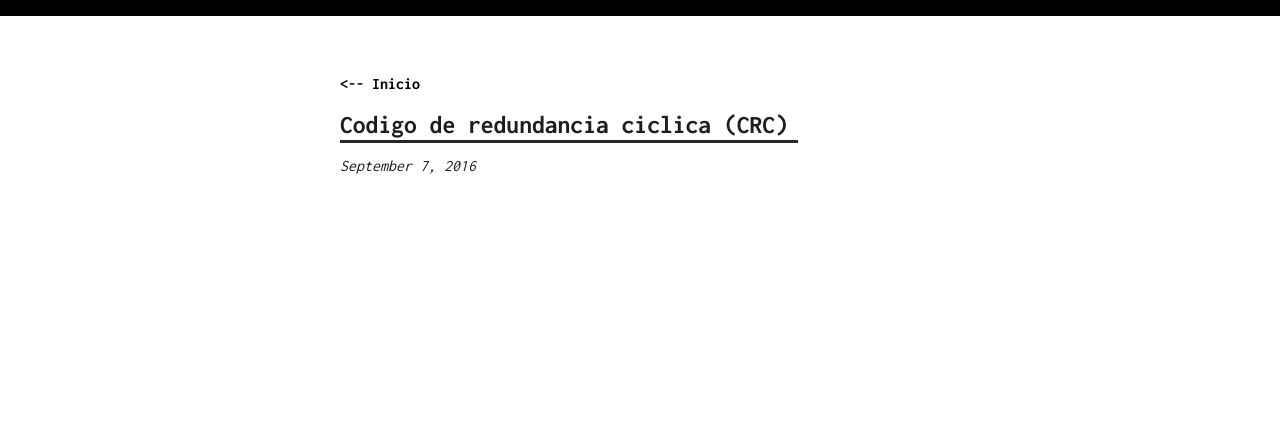
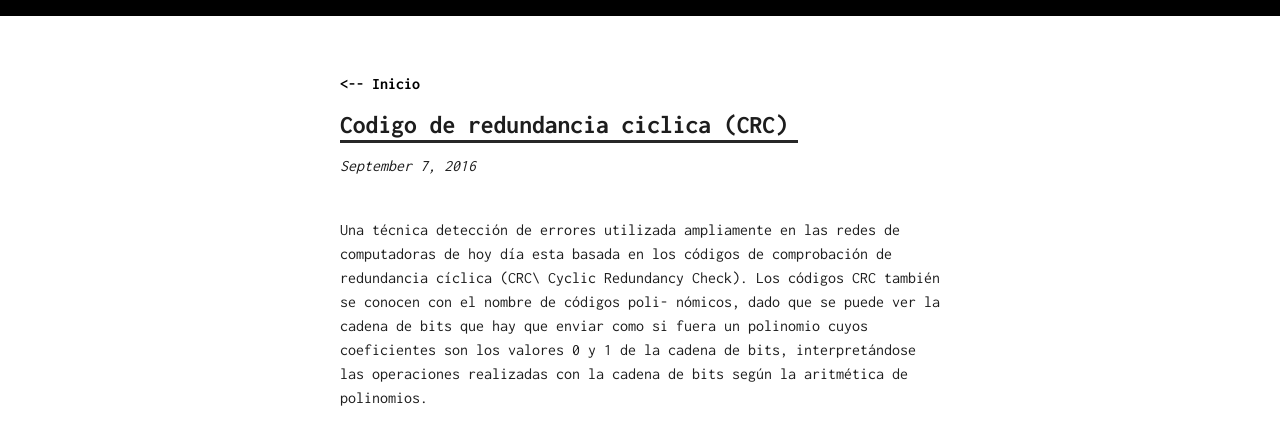
Before and after one commit to AlbCM/albcm.github.io, a Jekyll site: the page built from _posts/16-09-07-Codigo-de-redundancia-ciclica-CRC.markdown, in a window 1280 px wide. Shown: the top 445 px of the page. Built offline with Jekyll 4.4.1, drawn with Linux system fonts in a browser that asks for light colours; comment, search, counter and statistics services are not loaded.

Commit message:
Update 16-09-07-Codigo-de-redundancia-ciclica-CRC.markdown

```diff
--- a/_posts/16-09-07-Codigo-de-redundancia-ciclica-CRC.markdown
+++ b/_posts/16-09-07-Codigo-de-redundancia-ciclica-CRC.markdown
@@ -4,3 +4,5 @@
 date:   2016-09-07 22:19:13
 categories: Programacion
 ---
+
+Una técnica detección de errores utilizada ampliamente en las redes de computadoras de hoy día esta basada en los códigos de comprobación de redundancia cíclica (CRC\ Cyclic Redundancy Check). Los códigos CRC también se conocen con el nombre de códigos poli- nómicos, dado que se puede ver la cadena de bits que hay que enviar como si fuera un polinomio cuyos coeficientes son los valores 0 y 1 de la cadena de bits, interpretándose las operaciones realizadas con la cadena de bits según la aritmética de polinomios.
```
